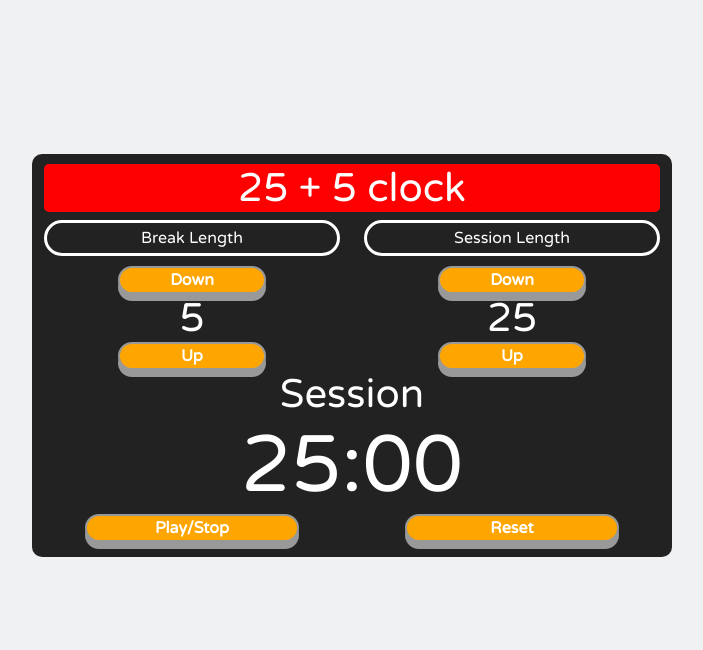
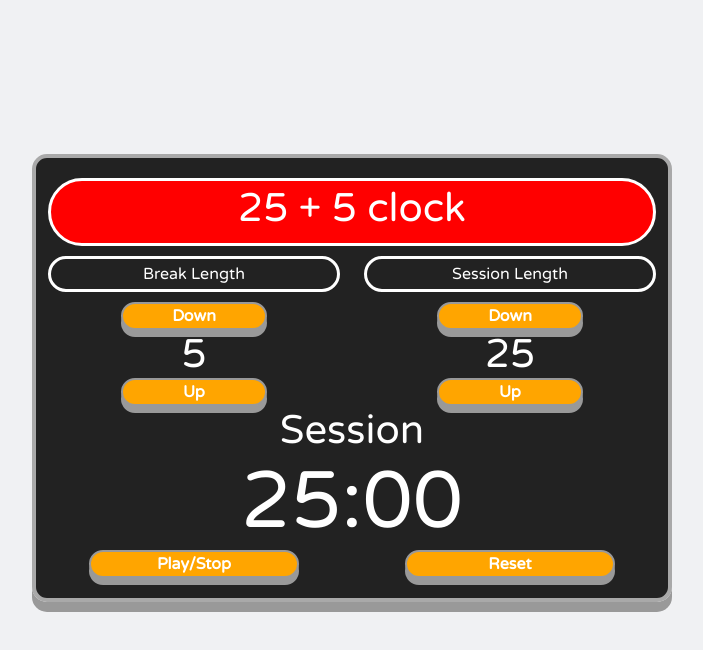
Before and after one commit to manuel12/25-plus-5-clock, a React (Create React App) app: page / in a window 1280 px wide. Shown: the top 650 px of the page, without its empty margins (288-991 px from the left). Built offline with nearby package versions, Linux system fonts and the light colour scheme.

Commit message:
Added container and heading styles to elements.

```diff
--- a/src/App.js
+++ b/src/App.js
@@ -178,8 +178,8 @@ function App() {
 
   return (
     <div className="App">
-      <div className="container">
-        <div className="title">
+      <div className="container container-styles">
+        <div className="title heading-styles">
           <h1>25 + 5 clock</h1>
         </div>
         <div className="row">
```
